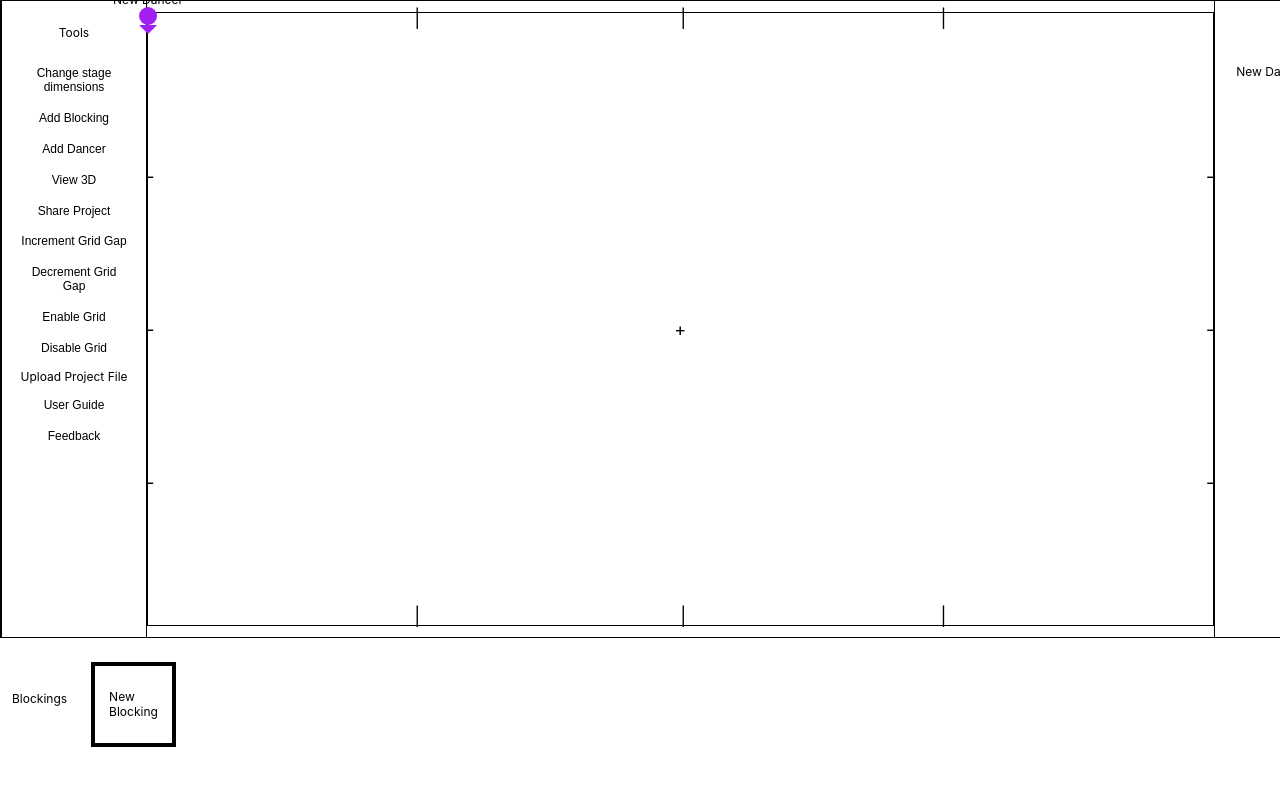
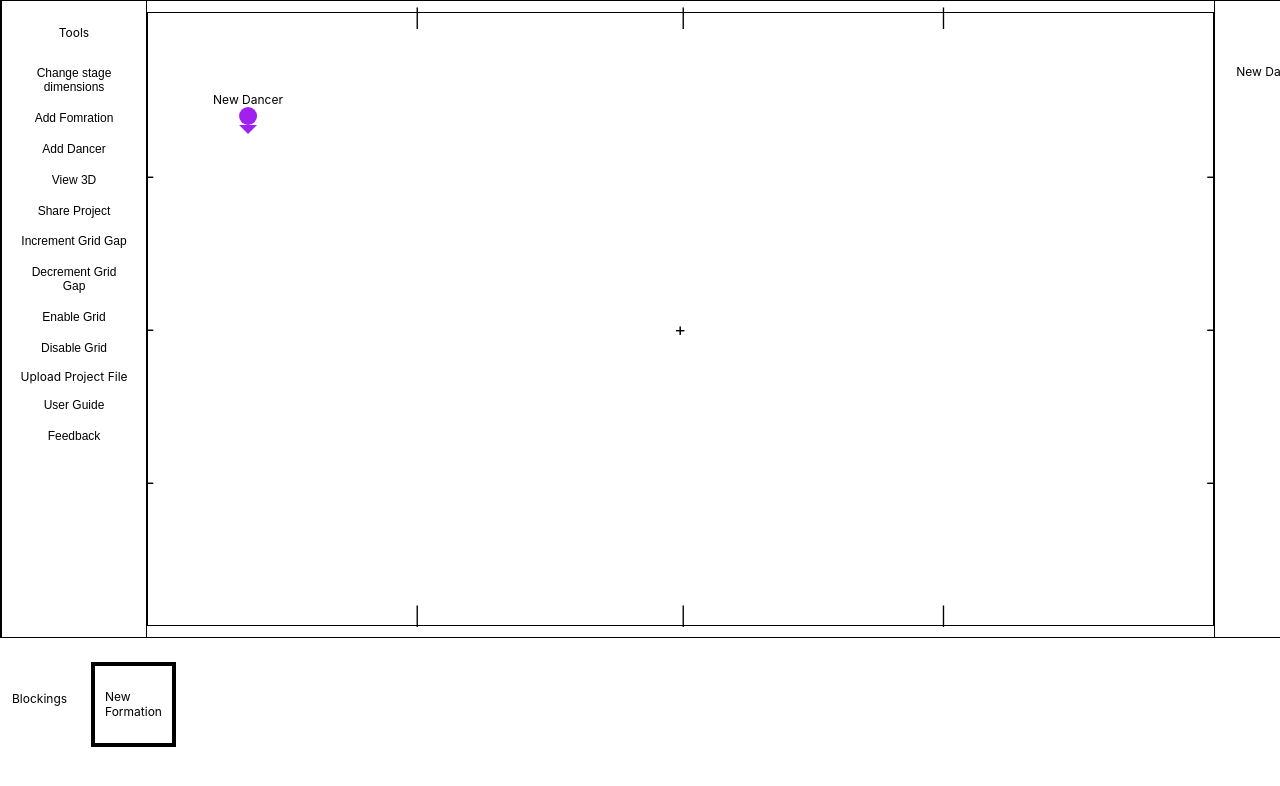
Before and after one commit to mgiang2015/danceblocks2, a React (Create React App) app: page / in a window 1280 px wide. Shown: the top 786 px of the page. Built offline with nearby package versions, Linux system fonts and the light colour scheme.

Commit message:
Redo styling

```diff
--- a/src/control/const.ts
+++ b/src/control/const.ts
@@ -10,4 +10,11 @@ const MaxStageDepth = 19 / scalingConstant; // max depth
 const DefaultGridGap = 20;
 const GridGapIncrement = 5;
 
-export { UccStageDepth, UccStageTotalWidth, MaxStageWidth, MaxStageDepth , scalingConstant, DefaultGridGap, GridGapIncrement }
+// default values for store
+const NEW_DANCER_NAME = "New Dancer";
+const NEW_DANCER_COLOR = "#A020F0";
+const NEW_BLOCKING_NAME = "New Formation";
+const NEW_DANCER_XCOORD = 100
+const NEW_DANCER_YCOORD = 100
+
+export { UccStageDepth, UccStageTotalWidth, MaxStageWidth, MaxStageDepth , scalingConstant, DefaultGridGap, GridGapIncrement, NEW_DANCER_NAME, NEW_BLOCKING_NAME, NEW_DANCER_COLOR, NEW_DANCER_XCOORD, NEW_DANCER_YCOORD }
--- a/src/model/util.ts
+++ b/src/model/util.ts
@@ -1,8 +1,4 @@
-const NEW_DANCER_NAME = "New Dancer";
-const NEW_DANCER_COLOR = "#A020F0";
-const NEW_BLOCKING_NAME = "New Blocking";
-const NEW_DANCER_XCOORD = 0
-const NEW_DANCER_YCOORD = 0
+import { NEW_BLOCKING_NAME, NEW_DANCER_COLOR, NEW_DANCER_NAME, NEW_DANCER_XCOORD, NEW_DANCER_YCOORD } from "../control/const";
 
 function addNewDefaultDancer(blocking: Blocking) {
     let id = blocking.dancerCount
--- a/src/view/components/toolbar/toolbar.tsx
+++ b/src/view/components/toolbar/toolbar.tsx
@@ -132,7 +132,7 @@ export default function Toolbar() {
             </form>
             : null
         }
-        <button onClick={() => dispatch(addBlocking())}>{"Add Blocking"}</button>
+        <button onClick={() => dispatch(addBlocking())}>{"Add Fomration"}</button>
         <button onClick={() => dispatch(addDancer())}>{"Add Dancer"}</button>
         <button onClick={() => dispatch(toggle3d())}>{appState.view3d ? "Exit 3D" : "View 3D"}</button>
         <button onClick={() => downloadProject()}>{"Share Project"}</button>
```
